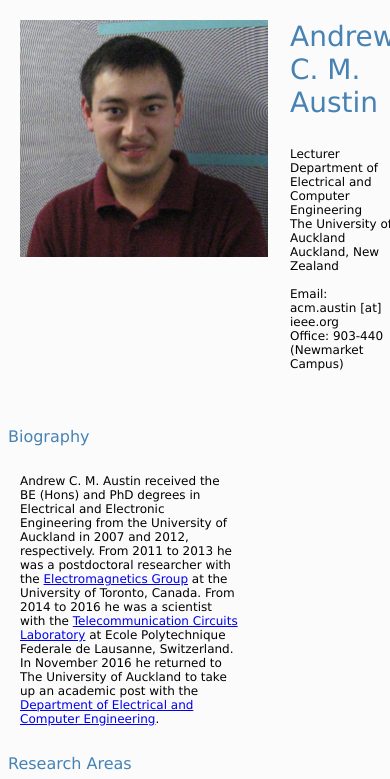
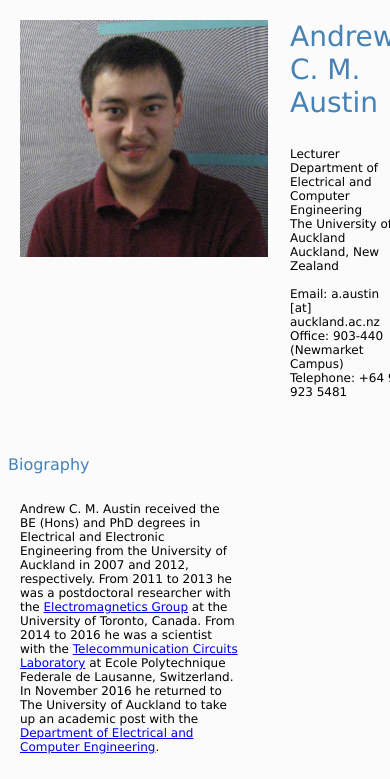
Before and after one commit to acmaustin/acmaustin.github.io, a plain HTML site: page index.html in a window 390 px wide. Shown: the top 779 px of the page. Drawn offline with Linux system fonts and the light colour scheme.

Commit message:
added telephone number

```diff
--- a/index.html
+++ b/index.html
@@ -29,9 +29,9 @@
 			The University of Auckland<br>
 			Auckland, New Zealand<br>
 			<br>
-			Email: acm.austin [at] ieee.org<br>
+			Email: a.austin [at] auckland.ac.nz<br>
 			Office: 903-440 (Newmarket Campus)<br>
-			<!-- Telephone: +41 21 693 10 27<br> -->
+			Telephone: +64 9 923 5481<br>
 		  	<br><br>
 		</td>
 
```
